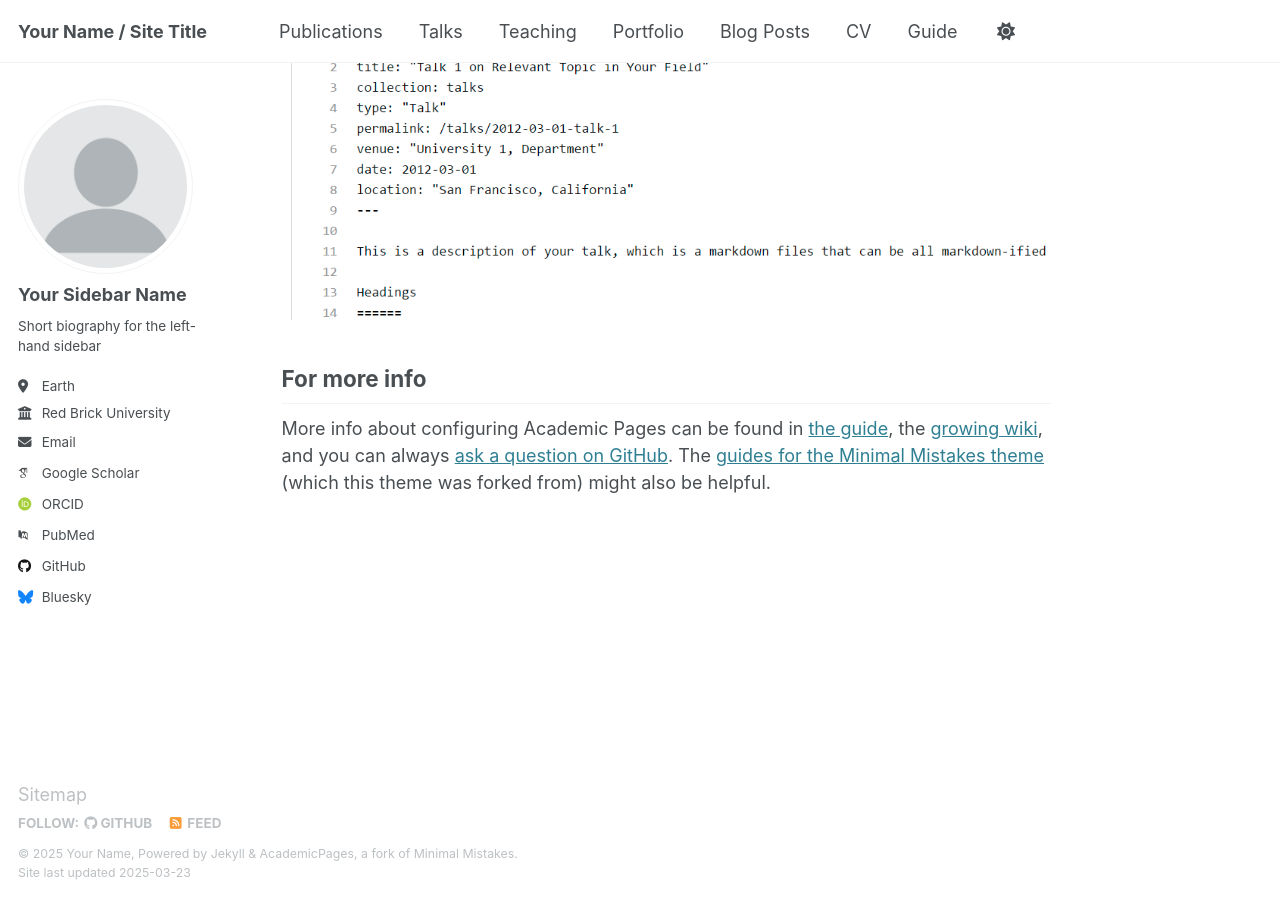
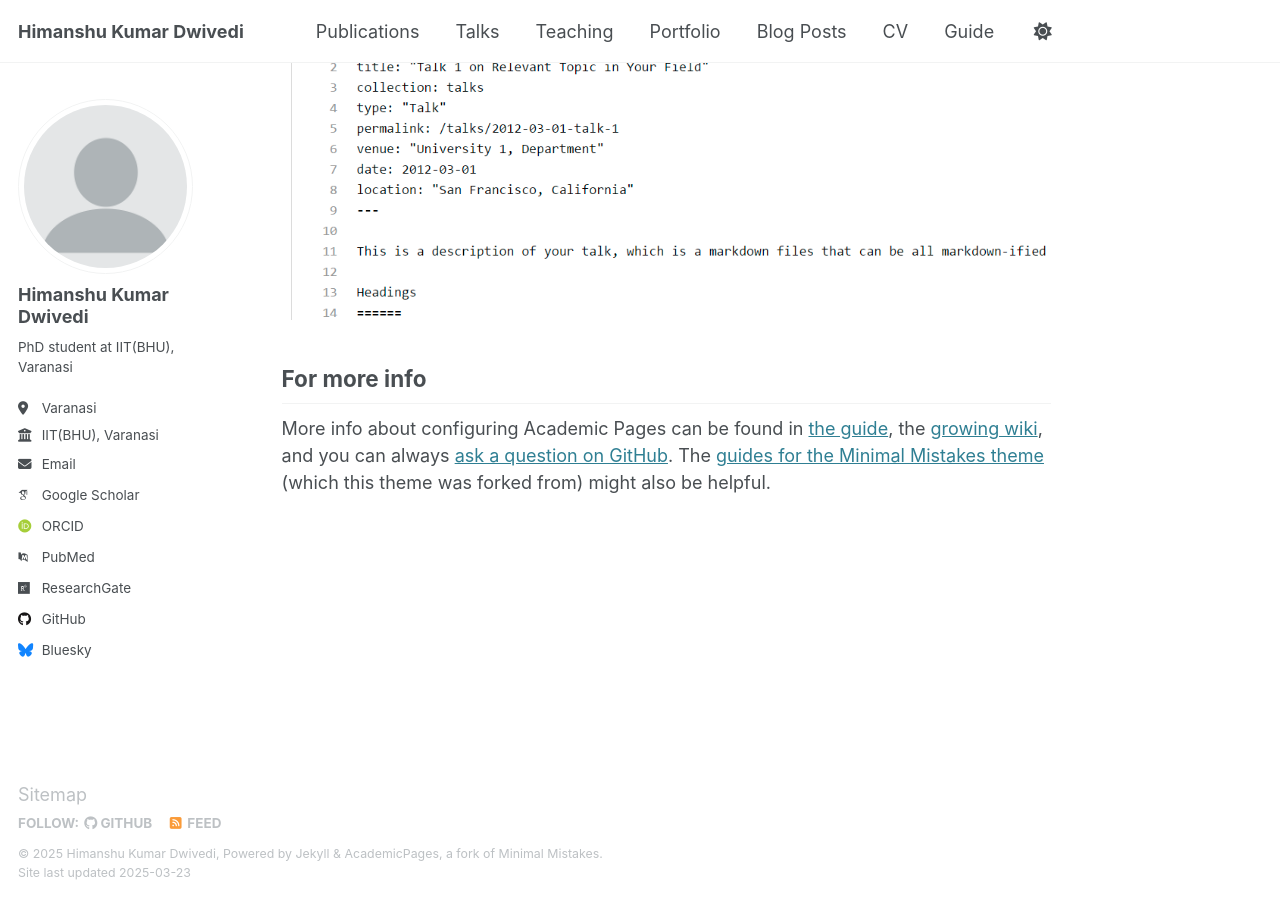
Before and after one commit to himanshuIITBHU/himanshu.iitbhu.github.io, a Jekyll site: the page built from _pages/about.md, in a window 1280 px wide and 900 px high, scrolled down 2635 px. Built offline with Jekyll 4.4.1, drawn with Linux system fonts in a browser that asks for light colours; some web fonts are replaced.

Commit message:
Update _config.yml

```diff
--- a/_config.yml
+++ b/_config.yml
@@ -9,10 +9,10 @@
 # Basic Site Settings
 locale                   : "en-US"
 site_theme               : "default"
-title                    : "Your Name / Site Title"
+title                    : "Himanshu Kumar Dwivedi"
 title_separator          : "-"
-name                     : &name "Your Name"
-description              : &description "personal description"
+name                     : &name "Himanshu Kumar Dwivedi"
+description              : &description "PhD student"
 url                      : https://academicpages.github.io # the base hostname & protocol for your site e.g. "https://[your GitHub username].github.io"
 baseurl                  : "" # the subpath of your site, e.g. "/blog"
 repository               : "academicpages/academicpages.github.io"
@@ -23,22 +23,22 @@ repository               : "academicpages/academicpages.github.io"
 author:
   # Biographic information
   avatar           : "profile.png"
-  name             : "Your Sidebar Name"
+  name             : "Himanshu Kumar Dwivedi"
   pronouns         : # example: "she/her"
-  bio              : "Short biography for the left-hand sidebar"
-  location         : "Earth"
-  employer         : "Red Brick University"
+  bio              : "PhD student at IIT(BHU), Varanasi"
+  location         : "Varanasi"
+  employer         : "IIT(BHU), Varanasi"
   uri              : # URL
-  email            : "none@example.org"
+  email            : "himanshukrdwivedi.rs.mat21@itbhu.ac.in"
 
   # Academic websites
   arxiv            : # URL - Update with the correct link to your profile
-  googlescholar    : "https://scholar.google.com/citations?user=PS_CX0AAAAAJ"
+  googlescholar    : "https://scholar.google.co.in/citations?user=AKYDVBwAAAAJ&hl=en"
   impactstory      : # URL
-  orcid            : "http://orcid.org/yourorcidurl"
+  orcid            : "https://orcid.org/my-orcid?orcid=0000-0002-2829-8764"
   semantic         : # URL
   pubmed           : "https://www.ncbi.nlm.nih.gov/pubmed/?term=john+snow"
-  researchgate     : # URL
+  researchgate     : "https://www.researchgate.net/profile/Himanshu-Kumar-Dwivedi"
   scopus           : # URL
 
   # Repositories and software development
```
